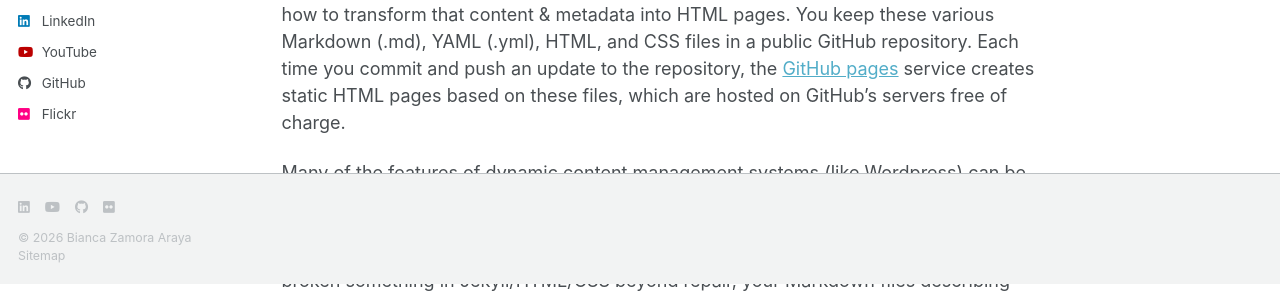
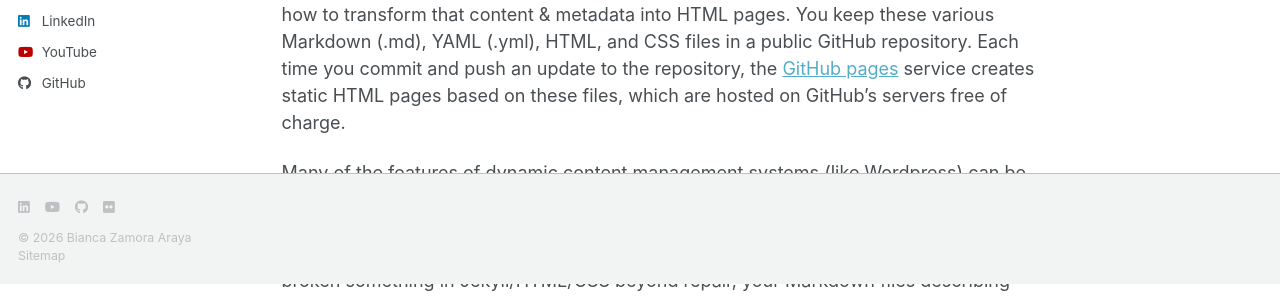
Before and after one commit to Bianca-Zamora-Araya/Bianca-Zamora-Araya.github.io, a Jekyll site: the page built from _pages/about.md, in a window 1280 px wide. Shown: the part 616-914 px from the top of the page. Built offline with Jekyll 4.4.1, drawn with Linux system fonts in a browser that asks for light colours; a style sheet for code colours, icons or effects is not loaded.

Commit message:
Update author-profile.html

```diff
--- a/_includes/author-profile.html
+++ b/_includes/author-profile.html
@@ -42,9 +42,9 @@
       {% if author.github %}
         <li><a href="https://github.com/{{ author.github }}"><i class="fab fa-fw fa-github icon-pad-right" aria-hidden="true"></i>GitHub</a></li>
       {% endif %}
-      {% if author.flickr %}
+      <!-- {% if author.flickr %}
         <li><a href="https://www.flickr.com/{{ author.flickr }}"><i class="fab fa-fw fa-flickr icon-pad-right" aria-hidden="true"></i>Flickr</a></li>
-      {% endif %}
+      {% endif %}   -->
 
 
       <!-- Font Awesome icons / Biographic information  -->
```
